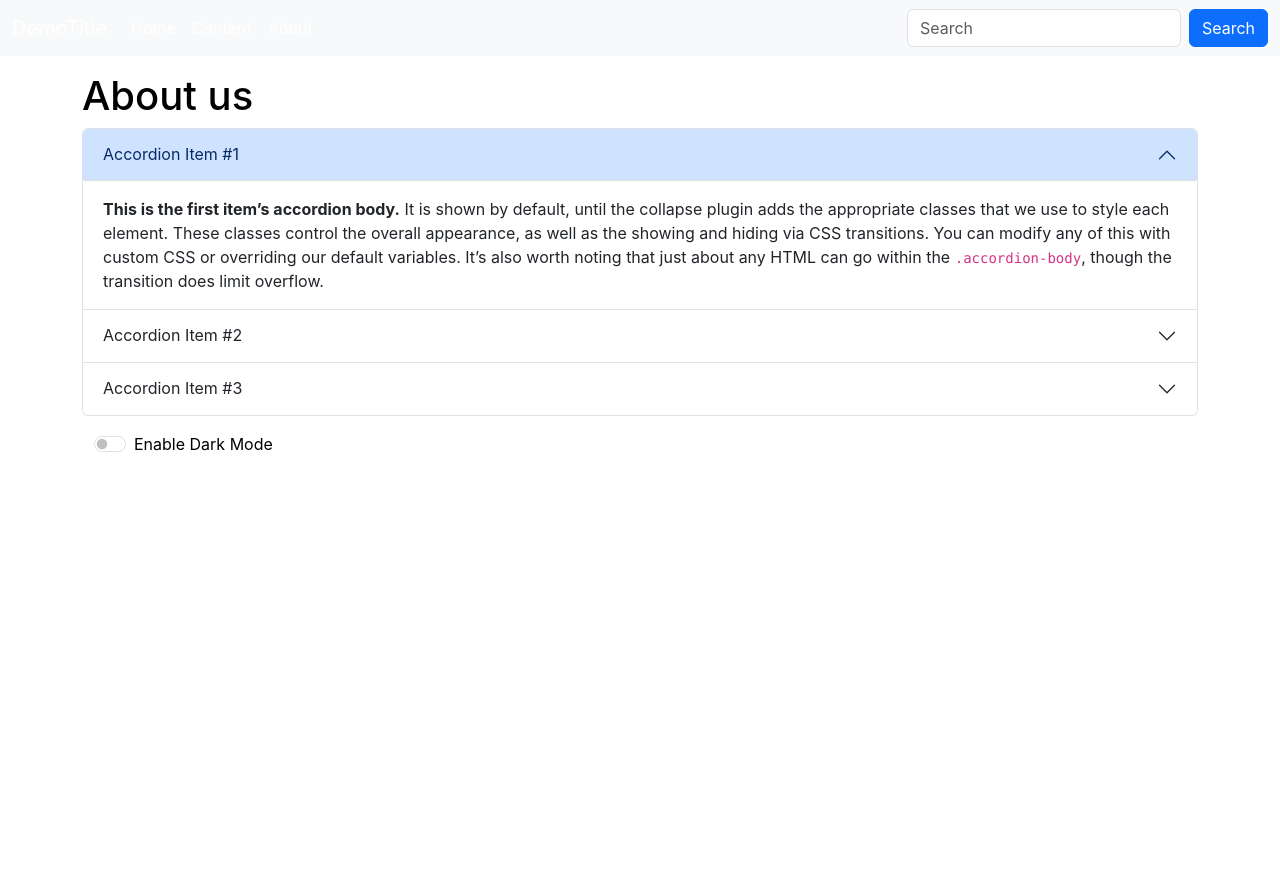
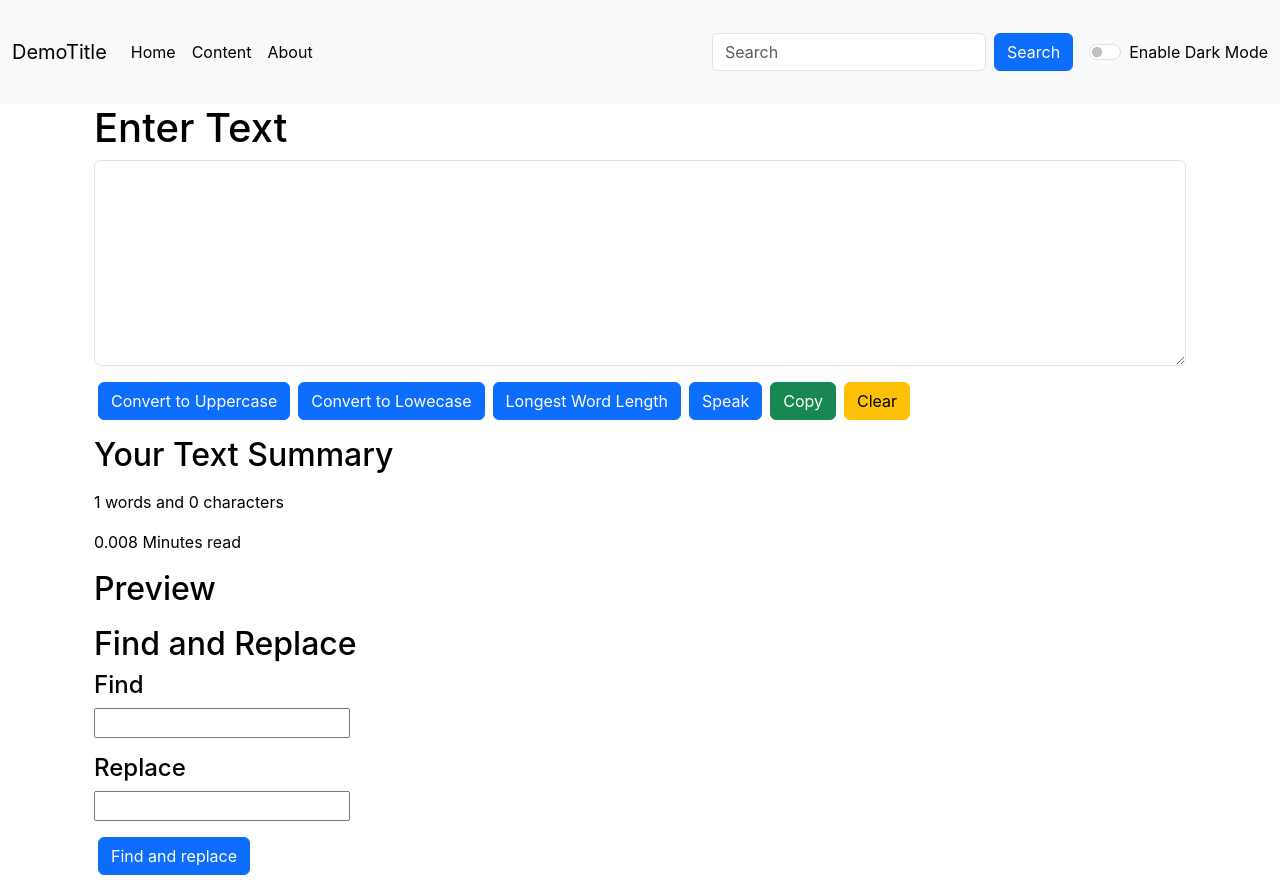
Before and after one commit to Bhargav-Trivedi-777/React-Training, a React (Create React App) app: page / in a window 1280 px wide. Before the commit the page ends 800 px from the top, so only its background shows below. Built offline with nearby package versions, Linux system fonts and the light colour scheme.

Commit message:
Dark Mode Improvement

```diff
--- a/src/App.css
+++ b/src/App.css
@@ -1,14 +1,13 @@
 /* Light mode (default) */
 .app.light-mode {
   background-color: white;
-  color: black;
+  color: black !important;
 }
 
 /* Dark mode */
 .app.dark-mode {
   background-color: black;
-  color: white;
-  border: 1px solid white;
+  color: white !important;
 }
 
 /* Ensure navbar and accordion also respect mode */
--- a/src/App.js
+++ b/src/App.js
@@ -2,12 +2,17 @@ import { useState } from 'react';
 import Navbar from './components/Navbar.js';
 import './App.css';
 import About from './components/About.js';
-// import Utils from './components/Utils.js';
+import Utils from './components/Utils.js';
 
 function App() {
   const [darkMode, setDarkMode] = useState(false);
 
   const toggleDarkMode = () => {
+    if (!darkMode) {
+      document.body.style.background = "black";
+    } else {
+      document.body.style.background = "white";
+    }
     setDarkMode(!darkMode);
   };
 
@@ -19,9 +24,10 @@ function App() {
         page2="Content"
         page3="About"
         darkMode={darkMode}
+        toggleDarkMode={toggleDarkMode}
       />
-      {/* <Utils heading="Enter Text" darkMode={darkMode}/> */}
-      <About darkMode={darkMode} toggleDarkMode={toggleDarkMode} />
+      <Utils heading="Enter Text" darkMode={darkMode} toggleDarkMode={toggleDarkMode} />
+      {/* <About darkMode={darkMode} /> */}
     </div>
   );
 }
--- a/src/components/About.js
+++ b/src/components/About.js
@@ -1,6 +1,6 @@
 import React from 'react'
 
-export default function About({ darkMode, toggleDarkMode }) {
+export default function About({ darkMode }) {
     return (
         <div className={`container my-3 ${darkMode ? "dark-mode" : ""}`}>
             <h1>About us</h1>
@@ -42,21 +42,6 @@ export default function About({ darkMode, toggleDarkMode }) {
                     </div>
                 </div>
             </div>
-            <div className="container my-3">
-                <div className="form-check form-switch my-3">
-                    <input
-                        className="form-check-input"
-                        type="checkbox"
-                        onChange={toggleDarkMode}
-                        role="switch"
-                        id="switchCheckDefault"
-                        checked={darkMode}
-                    />
-            <label className="form-check-label" htmlFor="switchCheckDefault">
-                {darkMode ? "Enable Light Mode" : "Enable Dark Mode"}
-            </label>
-                </div>
-            </div>
         </div>
     )
 }
--- a/src/components/Navbar.js
+++ b/src/components/Navbar.js
@@ -3,7 +3,7 @@ import PropTypes from 'prop-types'
 export default function Navbar(props) {
     return (
         <>
-            <nav className="navbar navbar-expand-lg navbar-dark bg-dark">
+            <nav className={`navbar navbar-expand-lg navbar-${props.darkMode ? "dark" : "light"} bg-${props.darkMode ? "dark" : "light"}`}>
                 <div className="container-fluid">
                     <a className="navbar-brand" href="/">{props.siteTitle}</a>
                     <button className="navbar-toggler" type="button" data-bs-toggle="collapse" data-bs-target="#navbarSupportedContent" aria-controls="navbarSupportedContent" aria-expanded="false" aria-label="Toggle navigation">
@@ -25,6 +25,21 @@ export default function Navbar(props) {
                             <input className="form-control me-2" type="search" placeholder="Search" aria-label="Search" />
                             <button className="btn btn-primary" type="submit">Search</button>
                         </form>
+                        <div className="my-3 ms-3">
+                            <div className="form-check form-switch my-3">
+                                <input
+                                    className="form-check-input"
+                                    type="checkbox"
+                                    onChange={props.toggleDarkMode}
+                                    role="switch"
+                                    id="switchCheckDefault"
+                                    checked={props.darkMode}
+                                />
+                                <label className="form-check-label" htmlFor="switchCheckDefault">
+                                    {props.darkMode ? "Enable Light Mode" : "Enable Dark Mode"}
+                                </label>
+                            </div>
+                        </div>
                     </div>
                 </div>
             </nav>
--- /dev/null
+++ b/src/components/Utils.js
@@ -0,0 +1,89 @@
+import { element } from 'prop-types';
+import React, { useState } from 'react'
+
+export default function TextForm(prop) {
+    const [text, setText] = useState("");
+    const [find, setFind] = useState("");
+    const [repalce, setReplace] = useState("");
+
+    const HandleUpKey = () => {
+        console.log("Upper Case btn clicked")
+        let newText = text.toUpperCase();
+        setText(newText)
+    }
+    const HandleOnChange = (event) => {
+        setText(event.target.value)
+    }
+    const HandleLoKey = () => {
+        console.log("Lower Case btn clicked")
+        let newText = text.toLowerCase();
+        setText(newText);
+    }
+    const ClaerText = () => {
+        let newText = "";
+        setText(newText);
+    }
+    const CopyToClipboard = () => {
+        console.log("CopyToClipboard")
+        if (typeof navigator.clipboard?.writeText === "function") {
+            return navigator.clipboard.writeText(text);
+        }
+    }
+
+    const LongWord = function () {
+        let words = text.split(" ")
+        let big = null
+        words.forEach(item => {
+            big = (big == null || big.length < item.length) ? item : big;
+        })
+        alert("Longest word is : " + big)
+    }
+    const Speak = () => {
+        const utterance = new SpeechSynthesisUtterance(text);
+        speechSynthesis.speak(utterance);
+    };
+    const FindAndReplace = () => {
+        let newText = text.split(find).join(repalce)
+        setText(newText)
+        alert(find + " replaced with " + repalce);
+    }
+
+    return (
+        <>
+            <div className={`container ${ prop.darkMode ? "dark" : "light"}-mode`} >
+                <div className='container'>
+                    <h1>{prop.heading}</h1>
+                    <div className="mb-3">
+                        <textarea className="form-control" id="myBox" onChange={HandleOnChange} value={text} rows="8">
+                        </textarea>
+                    </div>
+                    <div className="btn btn-primary mx-1" onClick={HandleUpKey}>Convert to Uppercase</div>
+                    <div className="btn btn-primary mx-1 " onClick={HandleLoKey}>Convert to Lowecase</div>
+                    <div className="btn btn-primary mx-1 " onClick={LongWord}>Longest Word Length</div>
+                    <div className="btn btn-primary mx-1 " onClick={Speak}>Speak</div>
+                    <div className="btn btn-success mx-1 " onClick={CopyToClipboard}>Copy</div>
+                    <div className="btn btn-warning mx-1 " onClick={ClaerText}>Clear</div>
+                </div>
+                <div className='container my-3'>
+                    <h2 className='my-3'>Your Text Summary</h2>
+                    <p> {text.split(" ").length} words and {text.length} characters</p>
+                    <p> {0.008 * text.split(" ").length} Minutes read</p>
+                    <h2 className='my-3'>Preview</h2>
+                    <p>{text}</p>
+                </div>
+                <div className="container my-3">
+                    <h2>Find and Replace</h2>
+                    <div className="mb-3">
+                        <h4>Find</h4>
+                        <input type="text" name="find" id="findBox" onChange={(e) => setFind(e.target.value)} value={find} />
+                    </div>
+                    <div className="mb-3">
+                        <h4>Replace</h4>
+                        <input type="text" name="replace" id="replaceBox" onChange={(e) => setReplace(e.target.value)} value={repalce} />
+                    </div>
+                    <div className="btn btn-primary mx-1" onClick={FindAndReplace} >Find and replace</div>
+                </div>
+            </div>
+        </>
+    )
+}
```
